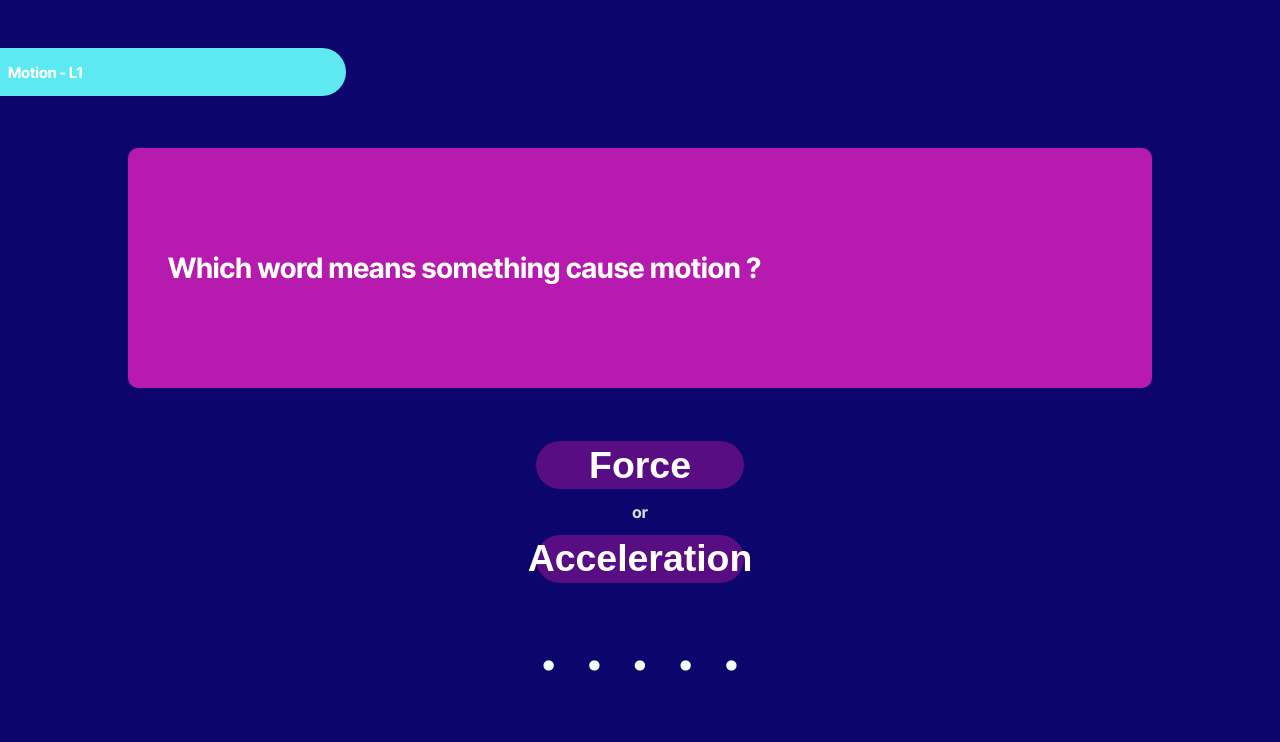
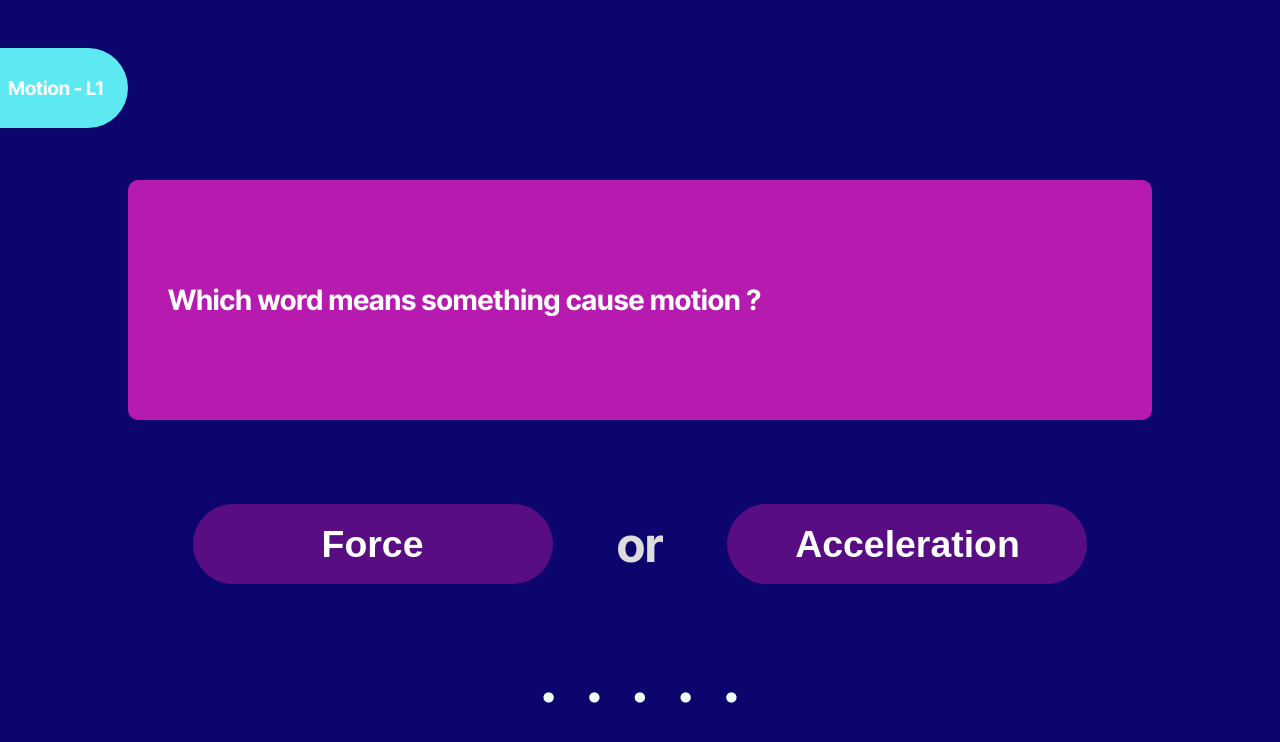
Before and after one commit to semabraham99/semabraham99.github.io, a plain HTML site: page index.html in a window 1280 px wide. Drawn offline with Linux system fonts and the light colour scheme.

Commit message:
responsive 1

```diff
--- a/style1.css
+++ b/style1.css
@@ -50,7 +50,7 @@ body{
     margin-bottom: 1.5vh;
     padding-left: 8px;
 
-    font-size: 0.47rem;
+    font-size: 0.6rem;
 
     color: white;
     background-color:#5DE9F2;
@@ -148,3 +148,40 @@ body{
     justify-content: space-evenly;
 
 }
+
+@media only screen and (min-width: 768px) {
+    .answer{
+        height: 25vh;
+        width: 80vw;
+
+        display: flex;
+        flex-direction: row;
+        justify-content: space-evenly;
+    }
+
+    .answer button{
+        height: 10vh;
+        width: 45vh;
+
+        margin-top: 1.1vh;
+        margin-bottom: 1.1vh;
+        font-size: 2rem;
+
+        display: flex;
+        flex-direction: column;
+        justify-content: center;
+        align-items: center;
+    }
+
+    .answer h2{
+
+        font-size: 6vh;
+        color: rgb(221, 221, 221);
+    }
+
+    .quiz-category{
+
+        height: 10vh;
+        width: 10vw;
+    }
+}
```
